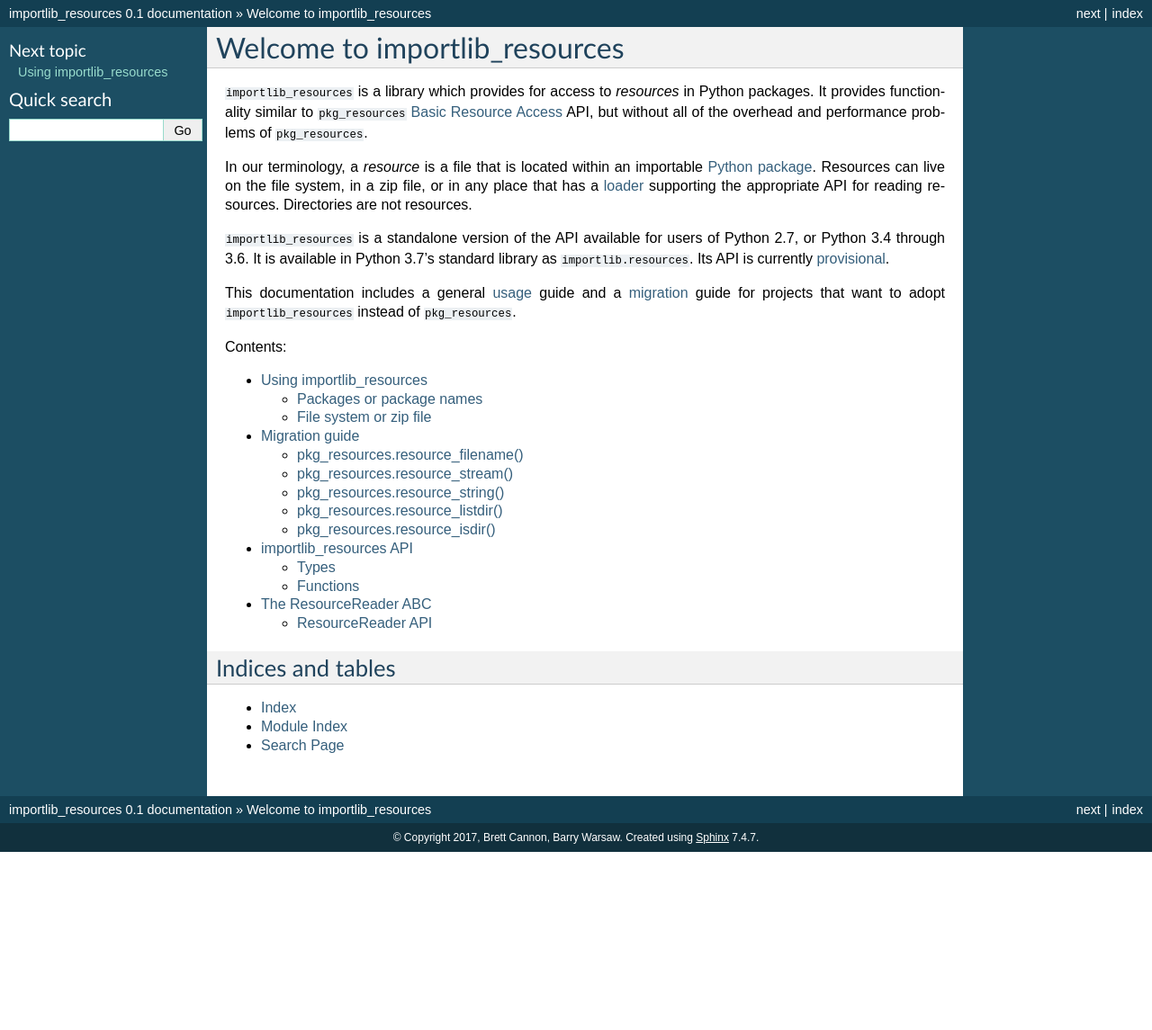
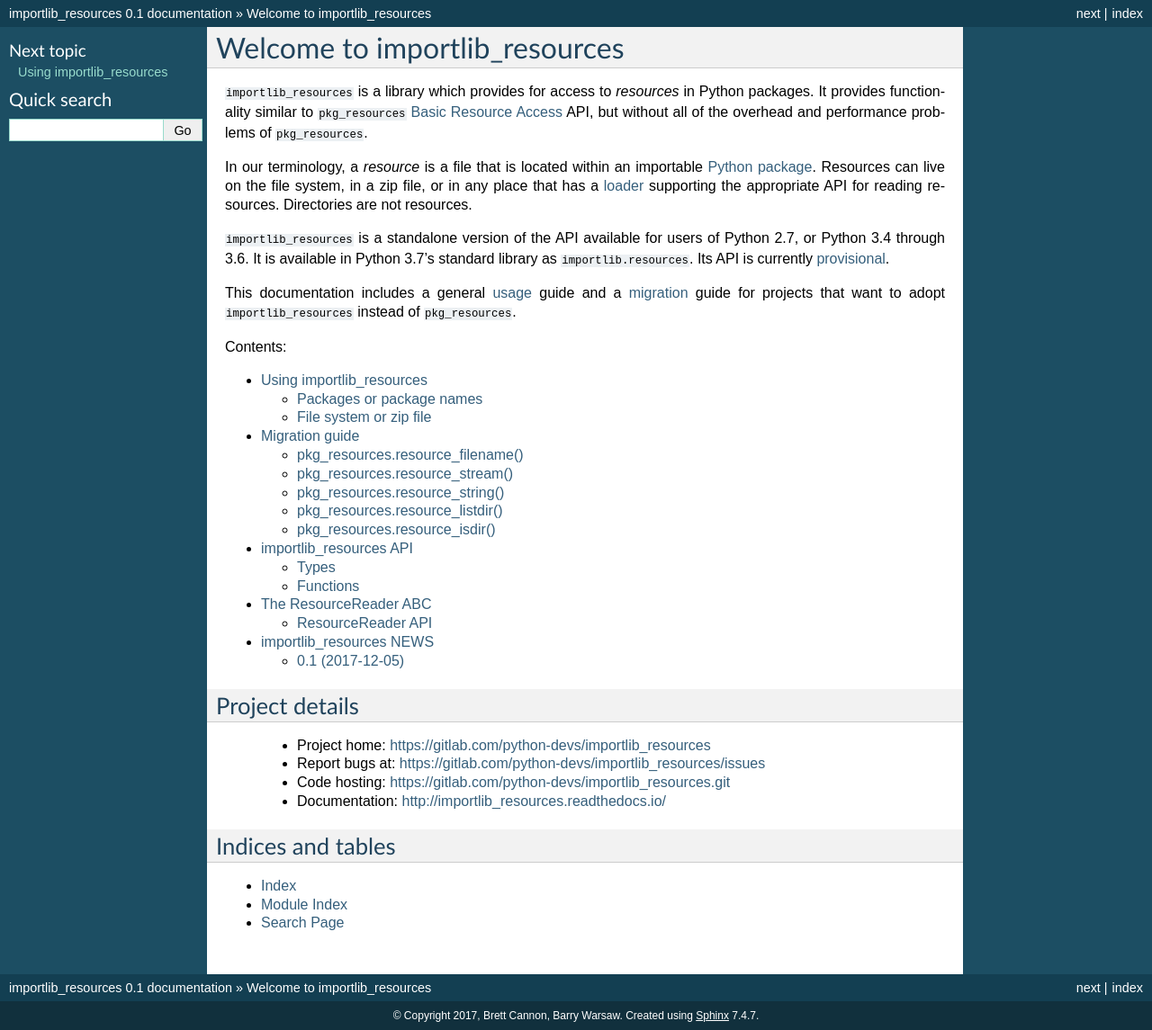
Before and after one commit to python/importlib_resources, a Sphinx documentation site: the page built from importlib_resources/docs/index.rst, in a window 1280 px wide. Shown: the whole page at 90% size. Built offline with Sphinx 7.4.7, drawn with Linux system fonts in a browser that asks for light colours; before the commit the page ends 947 px from its top, so only the background shows below that.

Commit message:
Add some project information and a changelog

```diff
--- /dev/null
+++ b/importlib_resources/docs/changelog.rst
@@ -0,0 +1,17 @@
+==========================
+ importlib_resources NEWS
+==========================
+
+0.1 (2017-12-05)
+================
+* Initial release.
+
+
+..
+   Local Variables:
+   mode: change-log-mode
+   indent-tabs-mode: nil
+   sentence-end-double-space: t
+   fill-column: 78
+   coding: utf-8
+   End:
--- a/importlib_resources/docs/index.rst
+++ b/importlib_resources/docs/index.rst
@@ -30,6 +30,16 @@ This documentation includes a general :ref:`usage <using>` guide and a
    migration.rst
    api.rst
    abc.rst
+   changelog.rst
+
+
+Project details
+===============
+
+ * Project home: https://gitlab.com/python-devs/importlib_resources
+ * Report bugs at: https://gitlab.com/python-devs/importlib_resources/issues
+ * Code hosting: https://gitlab.com/python-devs/importlib_resources.git
+ * Documentation: http://importlib_resources.readthedocs.io/
 
 
 Indices and tables
```
Also changed, not shown: README.rst (+9 -0 lines).
